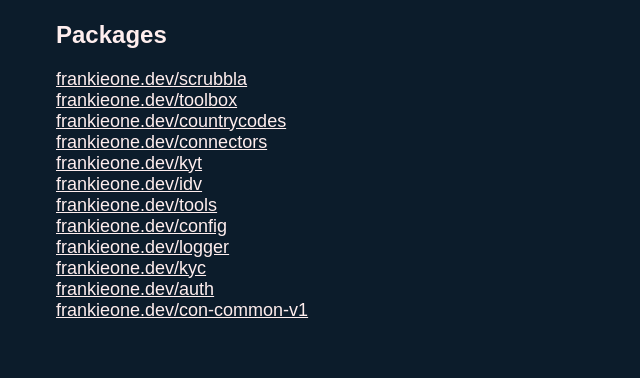
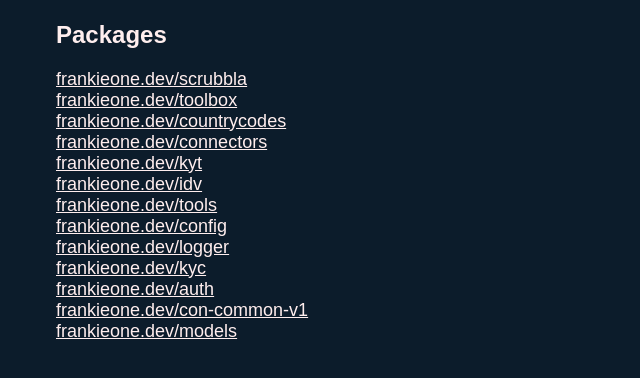
Before and after one commit to FrankieFinancial/frankiefinancial.github.io, a plain HTML site: page index.html in a window 1280 px wide. Shown: the part 212-590 px from the top of the page, without its empty margins (52-692 px from the left). Drawn offline with Linux system fonts and the light colour scheme.

Commit message:
Adding frankieone.dev/models vanity url

```diff
--- a/index.html
+++ b/index.html
@@ -25,6 +25,7 @@
         <li><a href="kyc">frankieone.dev/kyc</a></li>
         <li><a href="auth">frankieone.dev/auth</a></li>
         <li><a href="auth">frankieone.dev/con-common-v1</a></li>
+        <li><a href="auth">frankieone.dev/models</a></li>
     </ul>
 
 </body>
```
Also changed, not shown: 1 other file.
